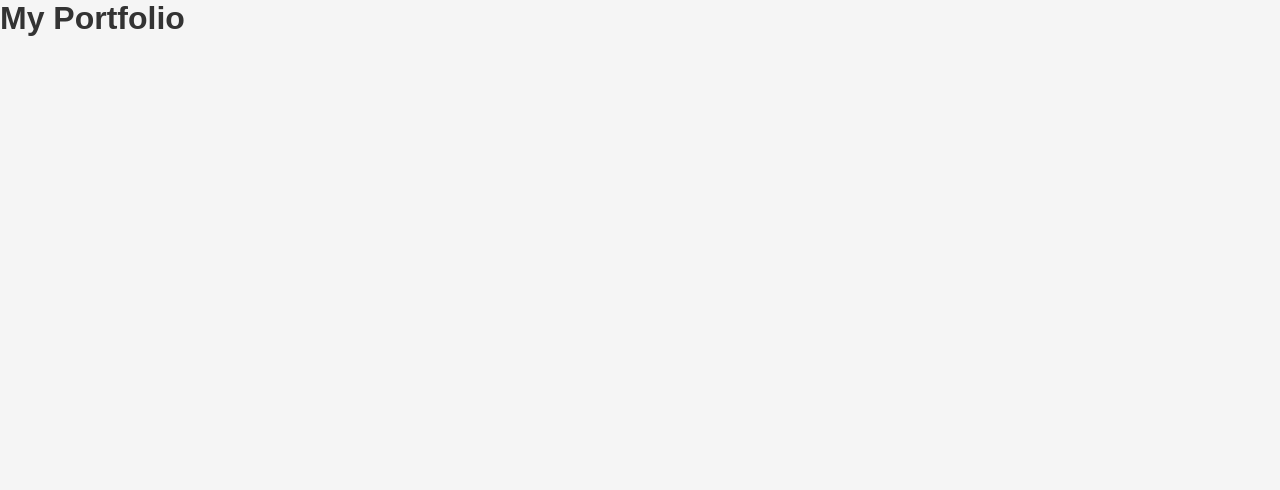
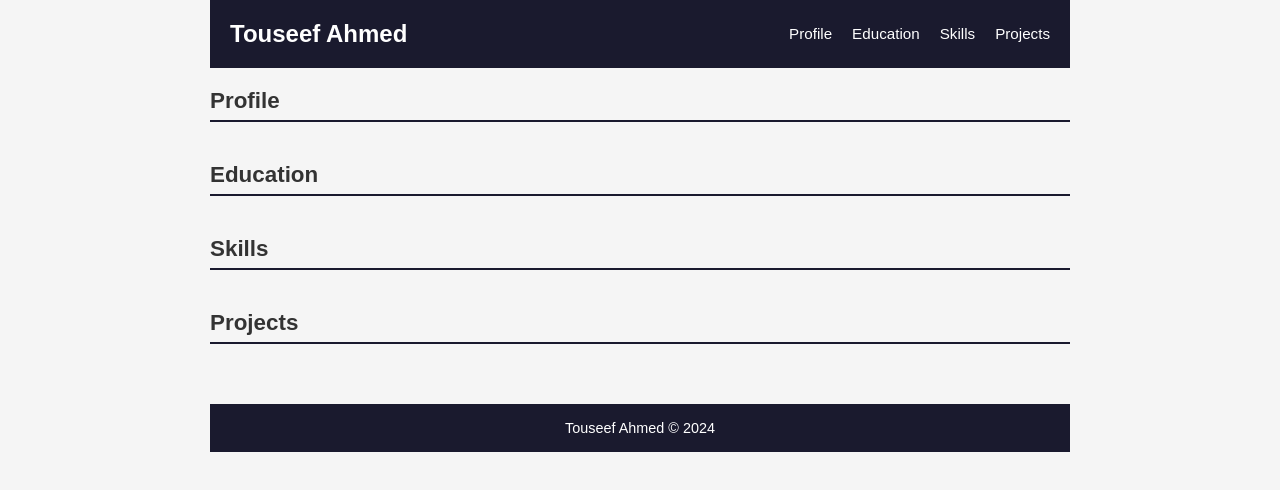
Before and after one commit to TouseefAhmedexe/assessment-fe06, a React (Vite) app: page / in a window 1280 px wide. Shown: the top 490 px of the page. Built offline with nearby package versions, Linux system fonts and the light colour scheme.

Commit message:
Add basic application layout with header, sections, and footer

```diff
--- /dev/null
+++ b/src/App.css
@@ -0,0 +1,52 @@
+.app {
+  max-width: 900px;
+  margin: 0 auto;
+  padding: 0 20px;
+}
+
+.header {
+  background-color: #1a1a2e;
+  color: #fff;
+  padding: 20px;
+  display: flex;
+  justify-content: space-between;
+  align-items: center;
+}
+
+.header h1 {
+  font-size: 1.5rem;
+}
+
+.header nav a {
+  color: #fff;
+  text-decoration: none;
+  margin-left: 20px;
+  font-size: 0.95rem;
+}
+
+.header nav a:hover {
+  color: #e94560;
+}
+
+.main {
+  padding: 20px 0;
+}
+
+.main section {
+  margin-bottom: 40px;
+}
+
+.main section h2 {
+  font-size: 1.4rem;
+  border-bottom: 2px solid #1a1a2e;
+  padding-bottom: 6px;
+  margin-bottom: 16px;
+}
+
+.footer {
+  background-color: #1a1a2e;
+  color: #fff;
+  text-align: center;
+  padding: 16px;
+  font-size: 0.9rem;
+}
--- a/src/App.jsx
+++ b/src/App.jsx
@@ -1,7 +1,39 @@
+import './App.css'
+
 function App() {
   return (
-    <div>
-      <h1>My Portfolio</h1>
+    <div className="app">
+      <header className="header">
+        <h1>Touseef Ahmed</h1>
+        <nav>
+          <a href="#profile">Profile</a>
+          <a href="#education">Education</a>
+          <a href="#skills">Skills</a>
+          <a href="#projects">Projects</a>
+        </nav>
+      </header>
+
+      <main className="main">
+        <section id="profile">
+          <h2>Profile</h2>
+        </section>
+
+        <section id="education">
+          <h2>Education</h2>
+        </section>
+
+        <section id="skills">
+          <h2>Skills</h2>
+        </section>
+
+        <section id="projects">
+          <h2>Projects</h2>
+        </section>
+      </main>
+
+      <footer className="footer">
+        <p>Touseef Ahmed &copy; 2024</p>
+      </footer>
     </div>
   )
 }
```
